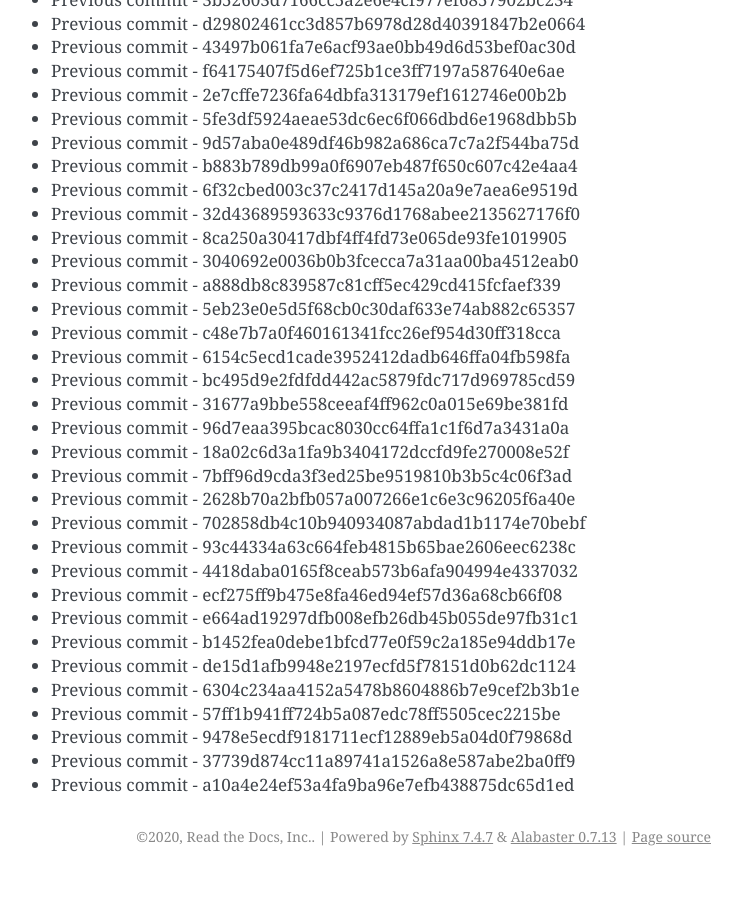
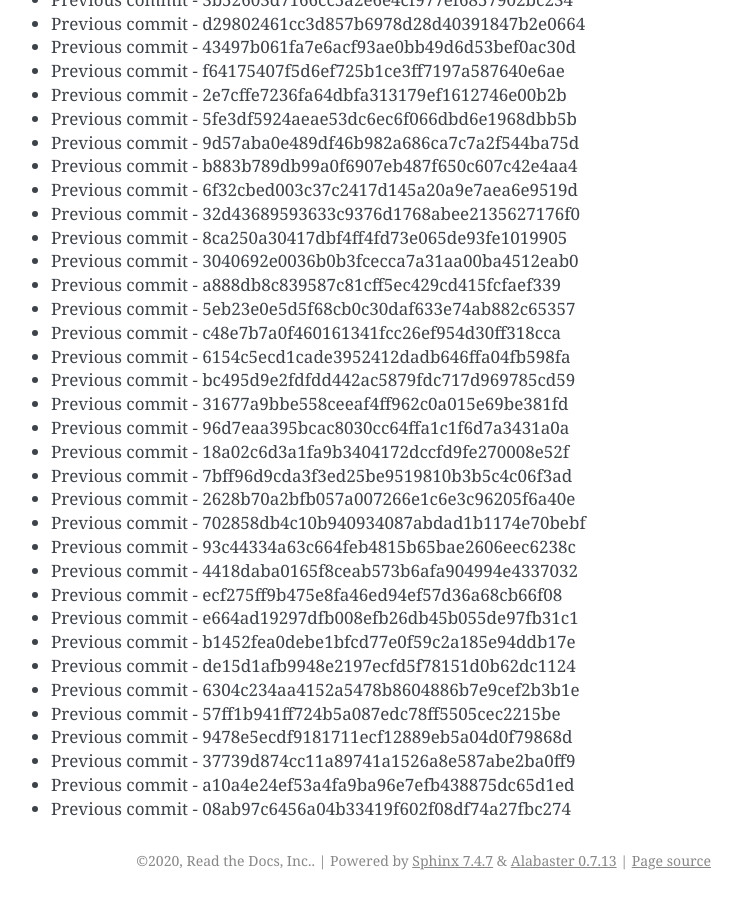
Before and after one commit to readthedocs/rtd-git-stresstest, a Sphinx documentation site: the page built from docs/updates.rst, in a window 1280 px wide and 900 px high, scrolled down 12935 px. Shown: the whole window, without its empty margins (399-1141 px from the left). Built offline with Sphinx 7.4.7, drawn with Linux system fonts in a browser that asks for light colours; before the commit the page ends 13811 px from its top, so only the background shows below that.

Commit message:
Generating commit from previous: 08ab97c6456a04b33419f602f08df74a27fbc274

```diff
--- a/docs/updates.rst
+++ b/docs/updates.rst
@@ -575,3 +575,4 @@ It can be tested for any performance characteristics.
 * Previous commit - 9478e5ecdf9181711ecf12889eb5a04d0f79868d
 * Previous commit - 37739d874cc11a89741a1526a8e587abe2ba0ff9
 * Previous commit - a10a4e24ef53a4fa9ba96e7efb438875dc65d1ed
+* Previous commit - 08ab97c6456a04b33419f602f08df74a27fbc274
```
